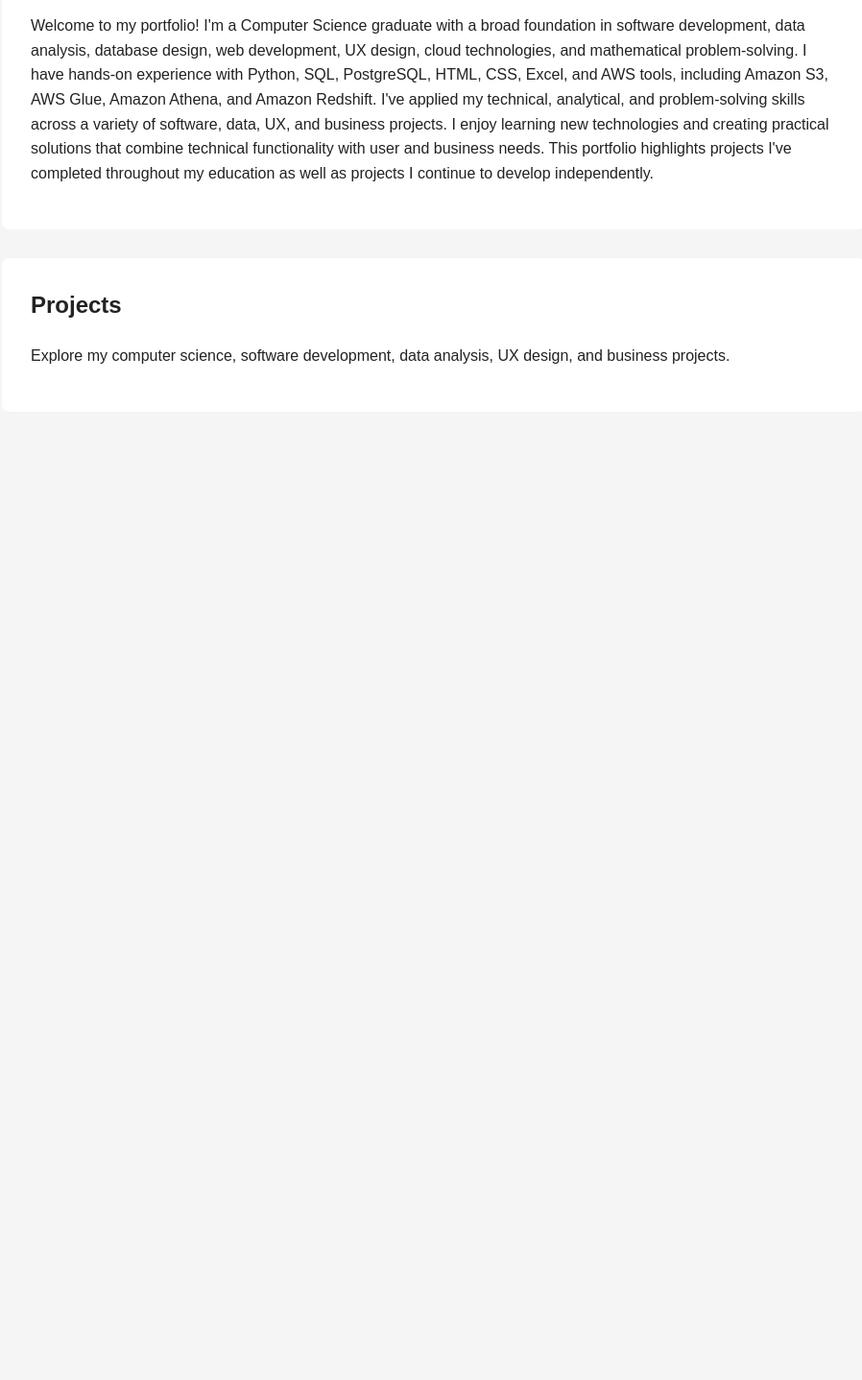
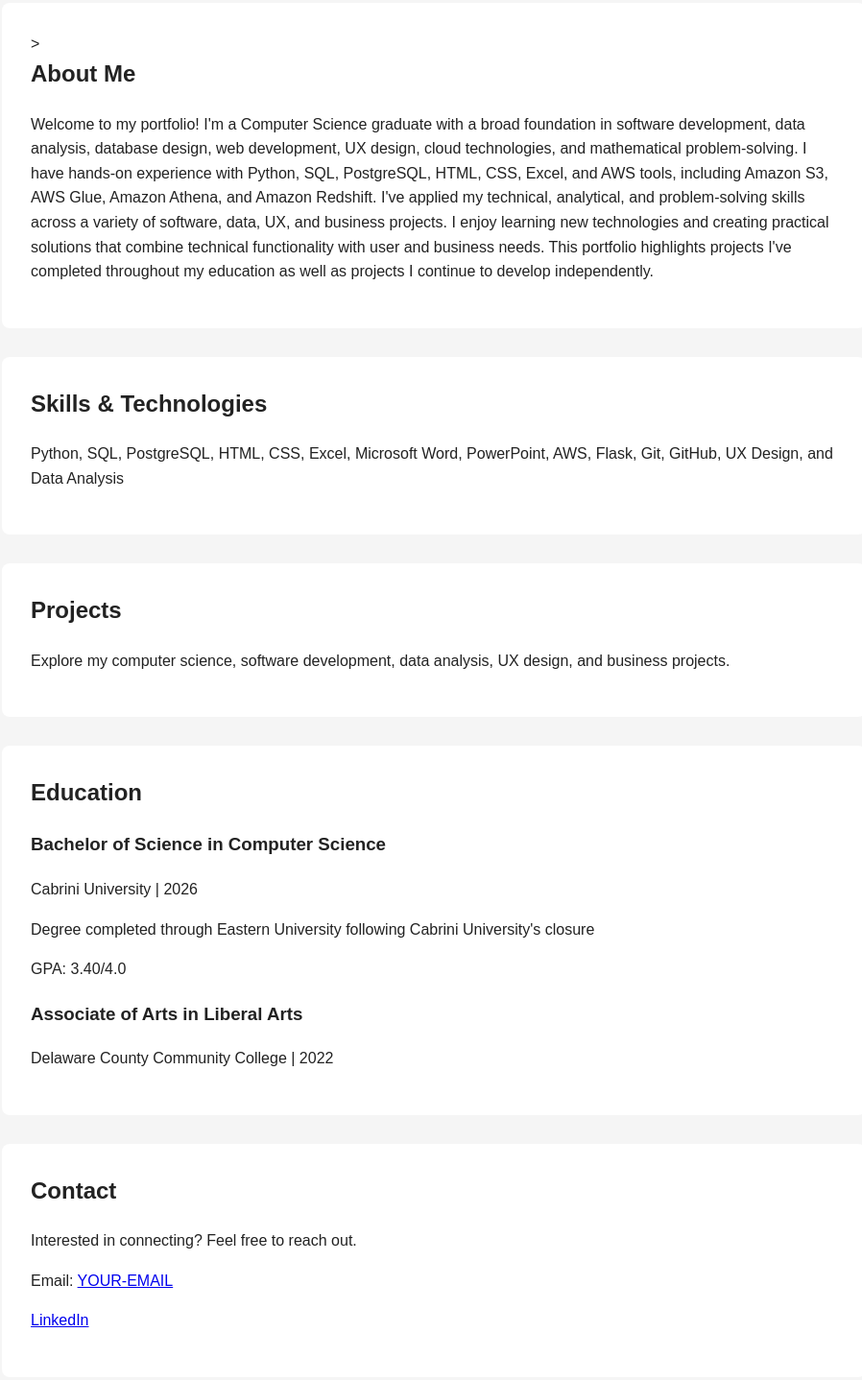
Before and after one commit to Laura-Dampman22/Laura-Dampman22.github.io, a plain HTML site: page index.html in a window 1280 px wide. Shown: the part 343-1781 px from the top of the page at 96% size, without its empty margins (188-1086 px from the left). Before the commit the page ends 842 px from the top, so only its background shows below. Drawn offline with Linux system fonts and the light colour scheme.

Commit message:
Add navigation and section IDs to index.html

```diff
--- a/index.html
+++ b/index.html
@@ -11,6 +11,19 @@
 </head>
 
 <body>
+<nav>
+    <div class="nav-container">
+        <a href="#" class="logo">Laura Dampman</a>
+
+        <div class="nav-links">
+            <a href="#about">About</a>
+            <a href="#skills">Skills</a>
+            <a href="#projects">Projects</a>
+            <a href="#education">Education</a>
+            <a href="#contact">Contact</a>
+        </div>
+    </div>
+</nav>
 
     <header>
         <h1>Laura Dampman</h1>
@@ -19,7 +32,7 @@
 
     <main>
 
-        <section>
+        <<section id="about">>
             <h2>About Me</h2>
 
             <p>
@@ -38,7 +51,16 @@
             </p>
         </section>
 
-        <section>
+        <section id="skills">
+            <h2>Skills & Technologies</h2>
+
+            <p>
+                Python, SQL, PostgreSQL, HTML, CSS, Excel, Microsoft Word, PowerPoint, AWS,
+                Flask, Git, GitHub, UX Design, and Data Analysis
+            </p>
+        </section>
+
+        <section id="projects">
             <h2>Projects</h2>
 
             <p>
@@ -47,6 +69,43 @@
             </p>
         </section>
 
+        <!-- EDUCATION -->
+        <section id="education">
+            <h2>Education</h2>
+
+            <div class="education-item">
+                <h3>Bachelor of Science in Computer Science</h3>
+                <p>Cabrini University | 2026</p>
+                <p>
+                    Degree completed through Eastern University following
+                    Cabrini University's closure
+                </p>
+                <p>GPA: 3.40/4.0</p>
+            </div>
+
+            <div class="education-item">
+                <h3>Associate of Arts in Liberal Arts</h3>
+                <p>Delaware County Community College | 2022</p>
+            </div>
+        </section>
+
+        <!-- CONTACT -->
+        <section id="contact">
+            <h2>Contact</h2>
+
+            <p>
+                Interested in connecting? Feel free to reach out.
+            </p>
+
+            <p>
+                Email: <a href="mailto:YOUR-EMAIL">YOUR-EMAIL</a>
+            </p>
+
+            <p>
+                <a href="YOUR-LINKEDIN-LINK" target="_blank">LinkedIn</a>
+            </p>
+        </section>
+
     </main>
 
 </body>
```
